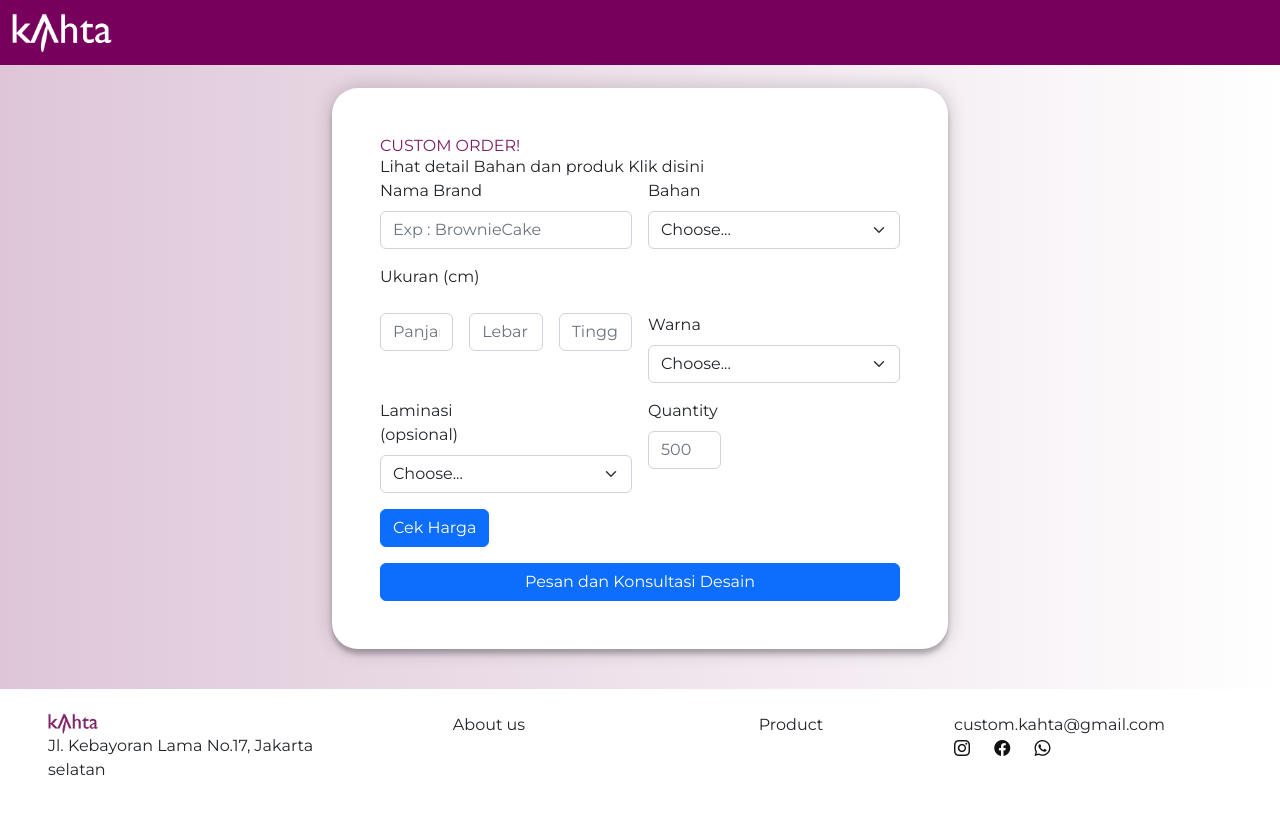
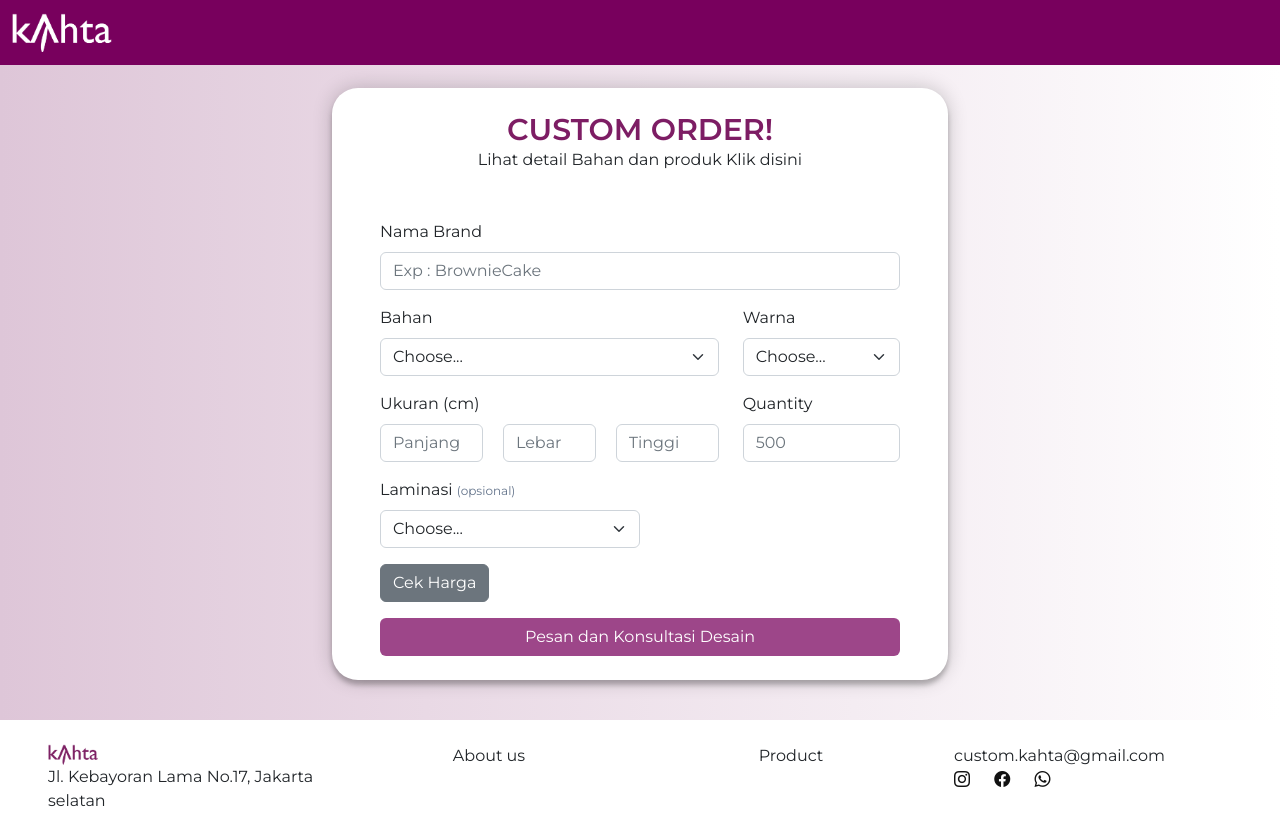
Before and after one commit to Putrikza11/SKRIPSI, a PHP site: page /order.php in a window 1280 px wide. Before the commit the page ends 775 px from the top, so only its background shows below. Run offline with PHP 8.4, Linux system fonts and the light colour scheme; some libraries are stand-ins or nearby versions.

Commit message:
feat : add some changes

```diff
--- a/component/head.php
+++ b/component/head.php
@@ -2,7 +2,7 @@
  <meta charset="utf-8">
  <meta name="viewport" content="width=device-width, initial-scale=1">
  <!-- CSS -->
- <link rel="stylesheet" href="../asset/css/style.css">
+ <link rel="stylesheet" href="./asset/css/style.css"/>
 
  <!-- Bootstrap CSS -->
  <link href="https://cdn.jsdelivr.net/npm/bootstrap@5.2.0-beta1/dist/css/bootstrap.min.css" rel="stylesheet" integrity="sha384-0evHe/X+R7YkIZDRvuzKMRqM+OrBnVFBL6DOitfPri4tjfHxaWutUpFmBp4vmVor" crossorigin="anonymous">
--- a/index.php
+++ b/index.php
@@ -19,7 +19,7 @@
 
         <!-- JUMBOTRON banner-->
         <div class="image-wrapper relative banner overflow-hidden	">
-            <img src="./asset/image/alfabel.jpeg" alt="usni_image_hero" class="w-full  object-cover object-bottom h-100 " loading='lazy'>
+            <img src="./asset/img/alfabel.jpeg" alt="usni_image_hero" class="w-full  object-cover object-bottom h-100 " loading='lazy'>
 
             <div class=" bg-gradient-custom bg-gradient-to-r from-white opacity-90"></div>
 
--- a/order.php
+++ b/order.php
@@ -17,20 +17,24 @@
     <div class="container-fluid">
         <div class="row d-flex justify-content-center  py-10">
             <div class="col-md-6">
-                <div class="form-box p-5 mt-5">
-                    <div class="title-order">
-                        <h2 style="color: #7D1D64;">CUSTOM ORDER!</h2>
-                        <P>Lihat detail Bahan dan produk <a href="material.html">Klik disini</a></P>
+                <div class="form-box px-5 py-4 mt-5">
+                    <div class="title-order text-center mb-5">
+                        <h2 style="color: #7D1D64;" class="text-3xl font-semibold">CUSTOM ORDER!</h2>
+                        <P>Lihat detail Bahan dan produk <a href="material.php">Klik disini</a></P>
                     </div>
                     <div class="input-order">
-                        <form class="row g-3">
-                            <div class="col-md-6">
+                        <form class=" g-3">
+                            <div class="row mb-3">
+                                <div class="col-md-12">
                                     <label for="inputBrand" class="form-label">Nama Brand</label>
                                     <input type="text" class="form-control" id="inputNamaBrand" placeholder="Exp : BrownieCake">
                                 </div>
-                            <div class="col-md-6">
+                            </div>
+
+                            <div class="row mb-3">
+                                <div class="col-md-8">
                                     <label for="inputBahan" class="form-label">Bahan</label>
-                                <select id="inputBahan" class="form-select">
+                                    <select id="inputBahan" class="form-select ">
                                         <option selected>Choose...</option>
                                         <option>Bahan Ivory 270gr</option>
                                         <option>Bahan Ivory 300gr</option>
@@ -44,19 +48,7 @@
                                     </select>
                                 </div>
 
-                            <label for="inputUkuran" class="form-label">Ukuran (cm)</label>
-
-
-                            <div class="col-md-2">
-                                <input type="text" class="form-control" id="inputPanjang" placeholder="Panjang">
-                            </div>
-                            <div class="col-md-2">
-                                <input type="text" class="form-control" id="inputLebar" placeholder="Lebar">
-                            </div>
-                            <div class="col-md-2">
-                                <input type="text" class="form-control" id="inputTinggi" placeholder="Tinggi">
-                            </div>
-                            <div class="col-md-6">
+                                <div class="col-md-4">
                                     <label for="inputWarna" class="form-label">Warna</label>
                                     <select id="inputWarna" class="form-select">
                                         <option selected>Choose...</option>
@@ -64,8 +56,35 @@
                                         <option>One color</option>
                                     </select>
                                 </div>
-                            <div class="col-md-6">
-                                <label for="inputLaminasi" class="form-label">Laminasi <p>(opsional)</p></label>
+                            </div>
+
+                            <div class="row mb-3">
+                                <div class="col-md-8 ">
+                                    <label for="inputUkuran" class="form-label">Ukuran (cm)</label>
+                                    <div class="input-wrapper w-full flex justify-between">
+                                        <div class="col-md-4 pr-[10px]">
+                                            <input type="text" class="form-control" id="inputPanjang" placeholder="Panjang">
+                                        </div>
+                                        <div class="col-md-4 px-[10px]">
+                                            <input type="text" class="form-control" id="inputLebar" placeholder="Lebar">
+                                        </div>
+                                        <div class="col-md-4 pl-[10px]">
+                                            <input type="text" class="form-control" id="inputTinggi" placeholder="Tinggi">
+                                        </div>
+                                    </div>
+
+                                </div>
+
+                                <div class="col-md-4">
+                                    <label for="inputQty" class="form-label">Quantity</label>
+                                    <input type="text" class="form-control" id="inputQty" placeholder="500">
+                                </div>
+
+
+                            </div>
+
+                            <div class="col-md-6 mb-3">
+                                <label for="inputLaminasi" class="form-label">Laminasi <span class='text-xs text-slate-500'>(opsional)</span></label>
                                 <select id="inputLaminasi" class="form-select">
                                     <option selected>Choose...</option>
                                     <option>Laminasi glossy 1 sisi</option>
@@ -74,15 +93,13 @@
                                     <option>Laminasi doff 2 sisi</option>
                                 </select>
                             </div>
-                            <div class="col-md-2">
-                                <label for="inputQty" class="form-label">Quantity</label>
-                                <input type="text" class="form-control" id="inputQty" placeholder="500">
+
+
+                            <div class="col-12 mb-3">
+                                <button type="submit" class="btn btn-secondary bg-[#6c757d]  ">Cek Harga</button>
                             </div>
                             <div class="col-12">
-                                <button type="submit" class="btn btn-primary">Cek Harga</button>
-                            </div>
-                            <div class="d-grid gap-2">
-                                <button class="btn btn-primary" type="button">Pesan dan Konsultasi Desain</button>
+                                <button class="btn  bg-[#9D4689] hover:bg-[#9D4689] text-white block w-full" type="button">Pesan dan Konsultasi Desain</button>
                             </div>
                         </form>
                     </div>
--- a/registrasi.php
+++ b/registrasi.php
@@ -12,7 +12,7 @@
   <div class="container-fluid">
     <div class="row">
       <div class="col">
-        <img src="./asset/image/Mobile login-amico.png" alt="image" width="800" loading='lazy'>
+        <img src="./asset/img/Mobile login-amico.png" alt="image" width="800" loading='lazy'>
       </div>
       <!-- FORM BOX -->
       <div class="col p-5">
```
Also changed, not shown: material.php (+5 -5 lines), pesanan.php (+2 -24 lines), asset/img/Mobile login-amico.png (added), asset/img/alfabel.jpeg (added), asset/img/amora.jpeg (added), asset/img/bone.jpeg (added), asset/img/dhary.jpeg (added), asset/img/doff.png (added), asset/img/glossy.png (added), asset/img/ivory.jpg (added), asset/img/kraft.png (added), asset/img/material.png (added), asset/img/namhoi.jpeg (added), asset/img/nursing.jpeg (added), 1 more files. Lines whose indentation alone changed are shown as unchanged.
